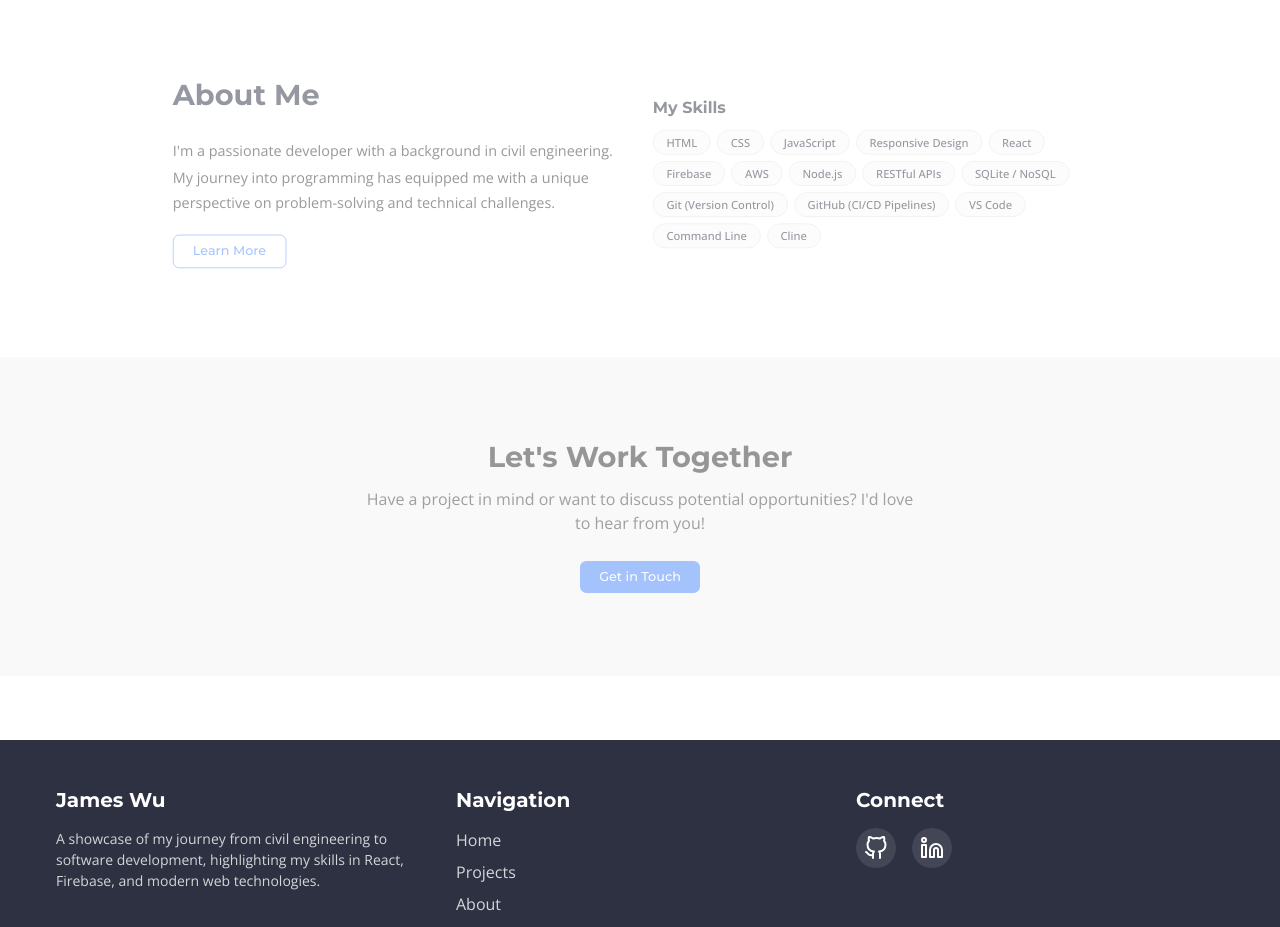
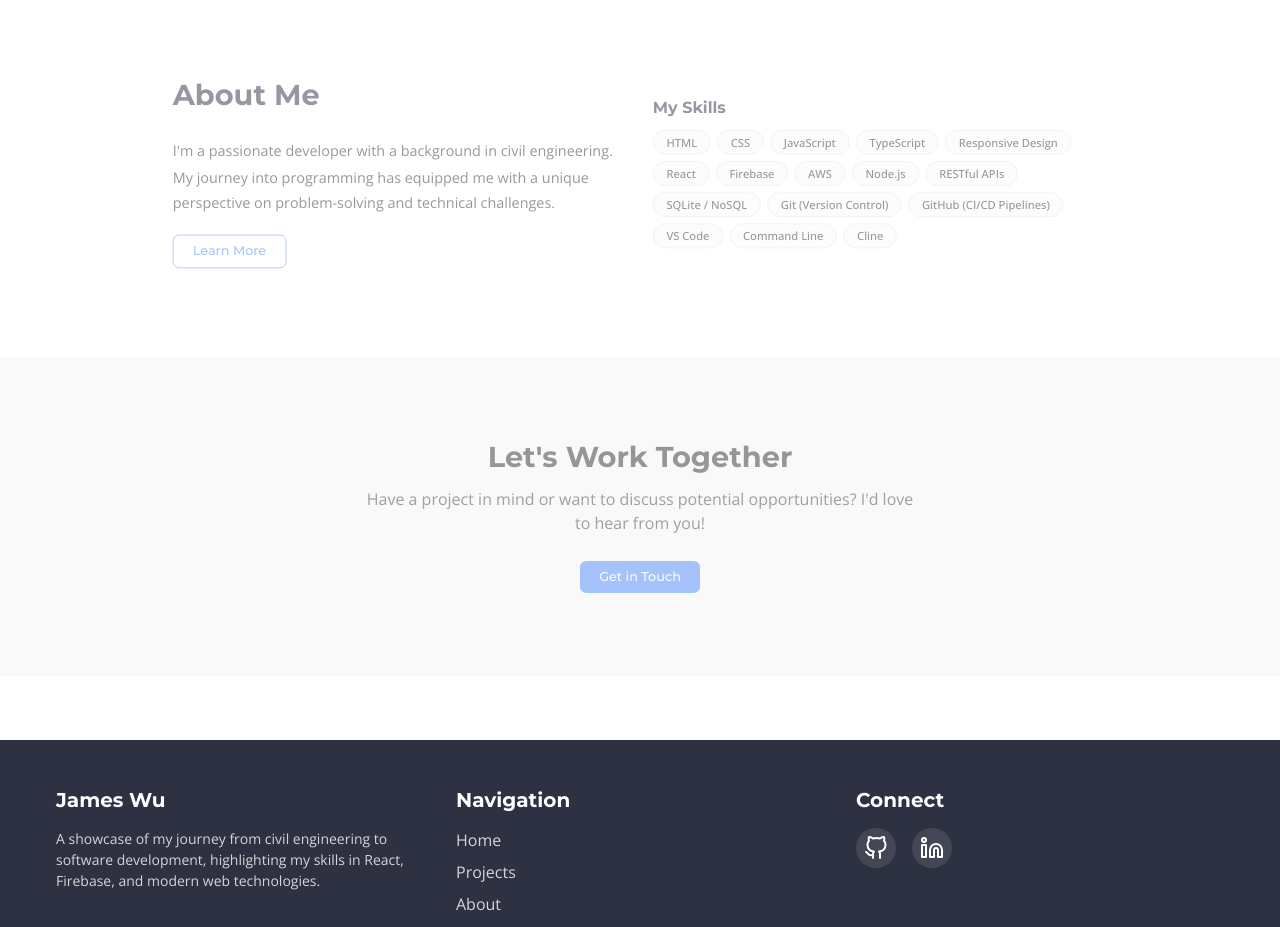
Before and after one commit to jameswuu/portfolio, a React (Vite) app: page / in a window 1280 px wide. Shown: the part 1540-2467 px from the top of the page. Built offline with nearby package versions, Linux system fonts and the light colour scheme.

Commit message:
Update skillsets

```diff
--- a/src/data/skillsData.js
+++ b/src/data/skillsData.js
@@ -6,6 +6,7 @@ const skillsData = [
       { name: 'HTML', proficiency: 85 },
       { name: 'CSS', proficiency: 80 },
       { name: 'JavaScript', proficiency: 85 },
+      { name: 'TypeScript', proficiency: 75 },
       { name: 'Responsive Design', proficiency: 80 },
       { name: 'React', proficiency: 80 }
     ]
```
Also changed, not shown: 1 other file (tests, documents, lock files or other folders).
